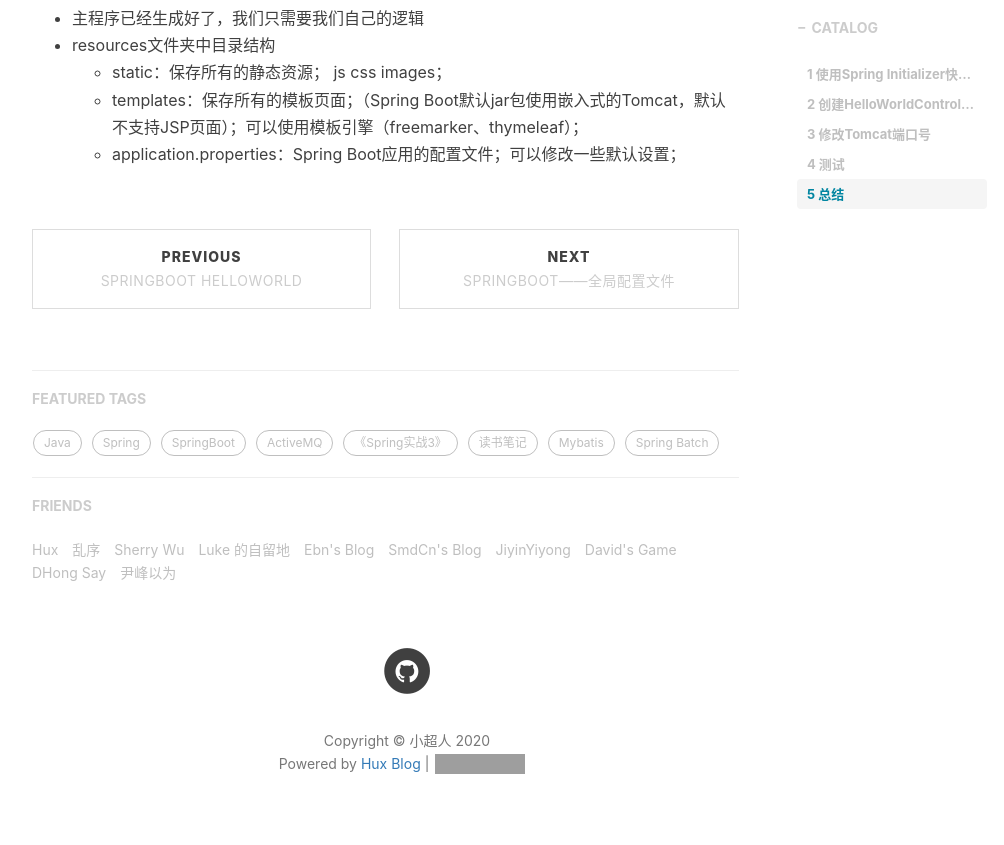
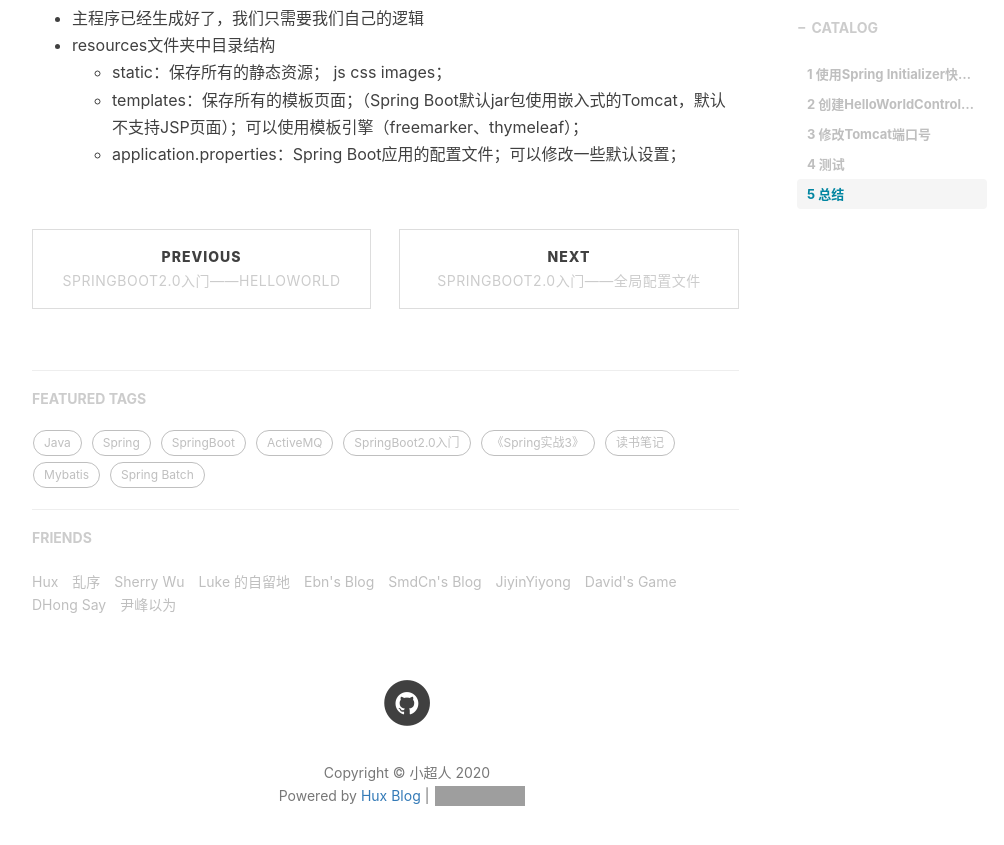
Before and after one commit to ChaoHappy/ChaoHappy.github.io, a Jekyll site: the page built from _posts/SpringBoot/2020-01-31-SpringBoot2.0入门——IDEA快速创建项目.md, in a window 1280 px wide and 900 px high, scrolled down 3560 px. Shown: the top 845 px of the window, without its empty margins (233-1237 px from the left). Built offline with Jekyll 4.4.1, drawn with Linux system fonts in a browser that asks for light colours; nearby versions of some CDN libraries; comment, search, counter and statistics services are not loaded; some of the changed text lies outside the part shown; grey boxes are pictures that could not be loaded.

Commit message:
SpringBoot2.0入门

```diff
--- a/_posts/SpringBoot/2020-01-30-SpringBoot——HelloWorld.md
+++ b/_posts/SpringBoot/2020-01-30-SpringBoot2.0入门——HelloWorld.md
@@ -1,6 +1,6 @@
 ---
 layout:     post
-title:      SpringBoot HelloWorld
+title:      SpringBoot2.0入门——HelloWorld
 subtitle:
 date:       2020-01-30
 author:     BY
@@ -8,6 +8,7 @@ header-img: img/post-bg-ios9-web.jpg
 catalog: true
 tags:
     - SpringBoot
+    - SpringBoot2.0入门
 ---
 
 ......
--- a/_posts/SpringBoot/2020-01-31-SpringBoot——IDEA快速创建项目.md
+++ b/_posts/SpringBoot/2020-01-31-SpringBoot2.0入门——IDEA快速创建项目.md
@@ -1,6 +1,6 @@
 ---
 layout:     post
-title:      SpringBoot——IDEA快速创建项目
+title:      SpringBoot2.0入门——IDEA快速创建项目
 subtitle:
 date:       2020-01-31
 author:     BY
@@ -8,6 +8,7 @@ header-img: img/post-bg-ios9-web.jpg
 catalog: true
 tags:
     - SpringBoot
+    - SpringBoot2.0入门
     - IDEA
 ---
 
```
Also changed, not shown: _posts/SpringBoot/2020-01-31-SpringBoot2.0入门——全局配置文件.md (renamed from _posts/SpringBoot/2020-01-31-SpringBoot——全局配置文件.md, +2 -1 lines), _posts/SpringBoot/2020-03-16-SpringBoot2.0入门——整合Mybatis.md (renamed from _posts/SpringBoot/2020-03-16-SpringBoot2.0整合Mybatis.md, +2 -1 lines).
